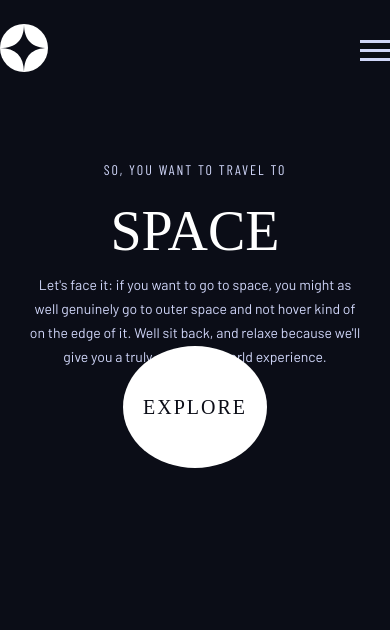
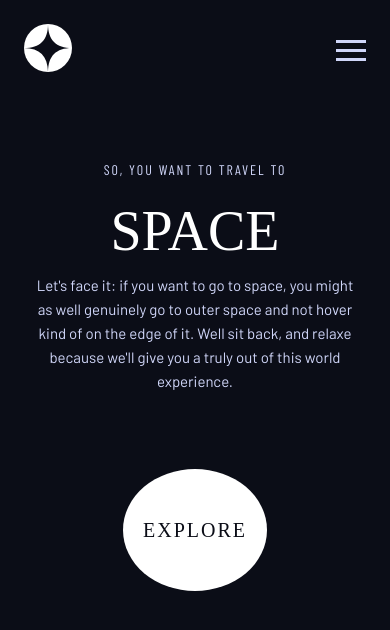
Before and after one commit to toramanarda/space-tourism, a React (Create React App) app: page /space-tourism in a window 390 px wide. Shown: the top 630 px of the page. Built offline with nearby package versions, Linux system fonts and the light colour scheme; the HTML template or start-up script is replaced by a standard one; a web font is replaced by a local one.

Commit message:
homepage mobil responsive hatalari duzeltildi

```diff
--- a/src/style/common.css
+++ b/src/style/common.css
@@ -150,6 +150,18 @@ body {
     h3 {
         line-height: 64px;
     }
+
+}
+
+@media (max-width: 599px) {
+
+    .homepage {
+        .home-text p {
+            margin: 0 auto 119px;
+            font-size: 15px;
+        }
+    }
+
 
 }
 
@@ -525,6 +537,4 @@ body {
             display: none;
         }
     }
-
-
 }
--- a/src/style/nav.css
+++ b/src/style/nav.css
@@ -89,6 +89,6 @@ hr {
 
 @media (max-width: 599px) {
      nav {
-        padding-block: 24px;
+        padding: 24px;
     }
 }
```
Also changed, not shown: src/style/crew.css (line endings or trailing spaces).
